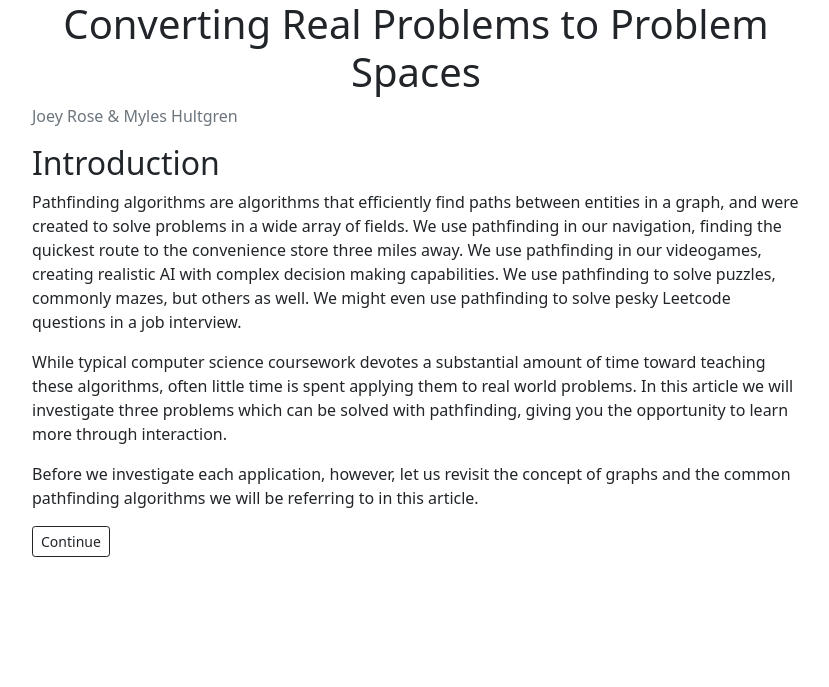
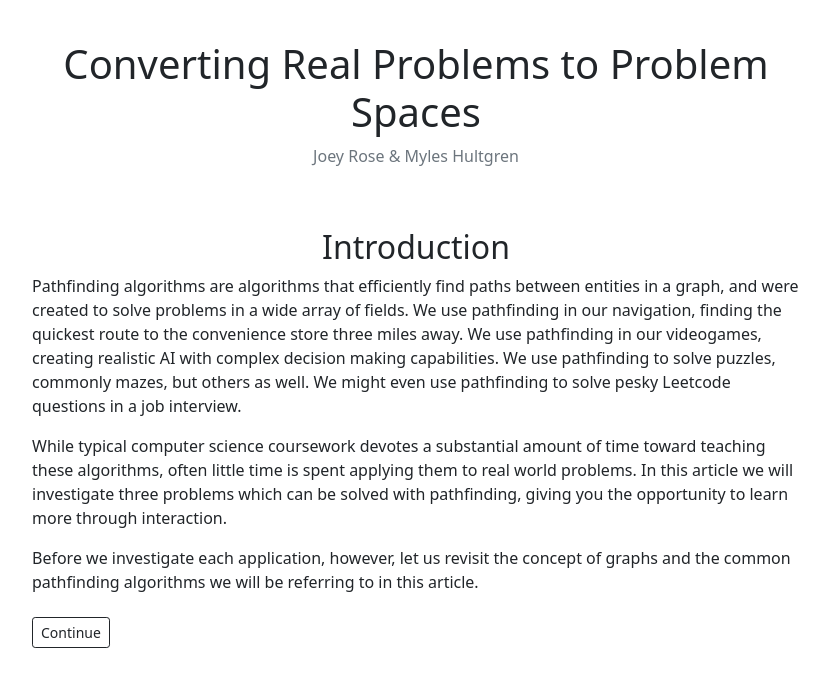
Before and after one commit to mhultgren/interactive-pathfinding, a PHP site: page / in a window 1280 px wide. Shown: the top 687 px of the page, without its empty margins (224-1053 px from the left). Run offline with PHP 8.4, Linux system fonts and the light colour scheme.

Commit message:
Update styles.css

```diff
--- a/styles.css
+++ b/styles.css
@@ -18,8 +18,26 @@
 
 body {
     padding: 0 20vw;
+    margin: 40px 0px;
 }
 
-h1 {
+.newSection {
+    margin: 60px 0px 20px 0px;
+}
+
+.header {
     text-align: center;
 }
+
+.btn {
+    margin: 7px 0px;
+}
+
+video {
+    display: block;
+    margin: 0 auto;
+}
+
+.selectButton {
+    margin-left: 10px;
+}
```
